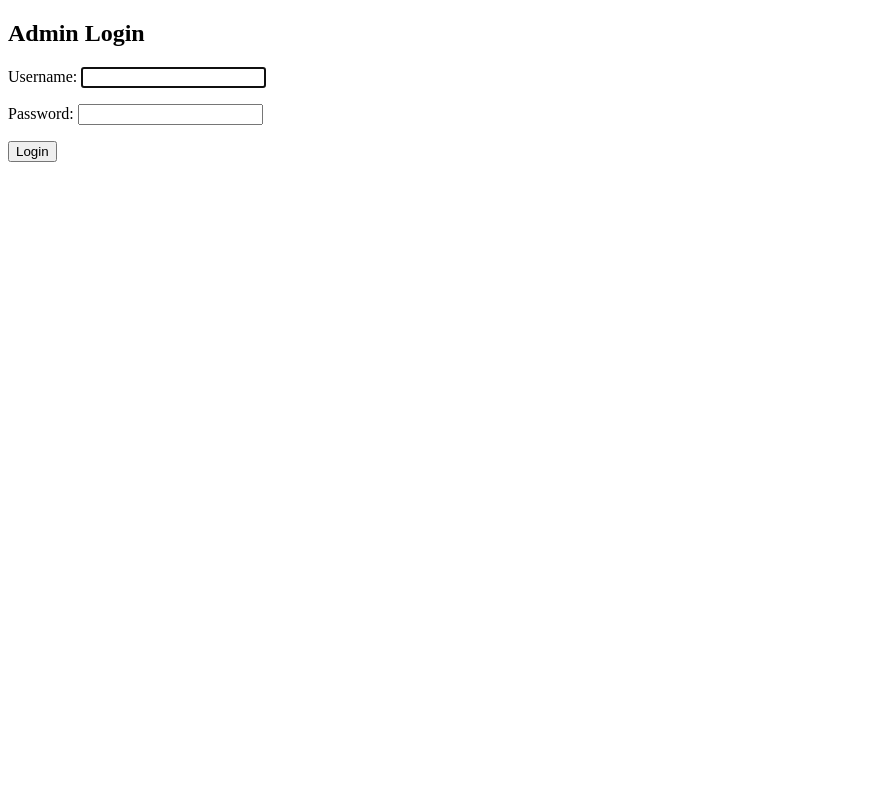
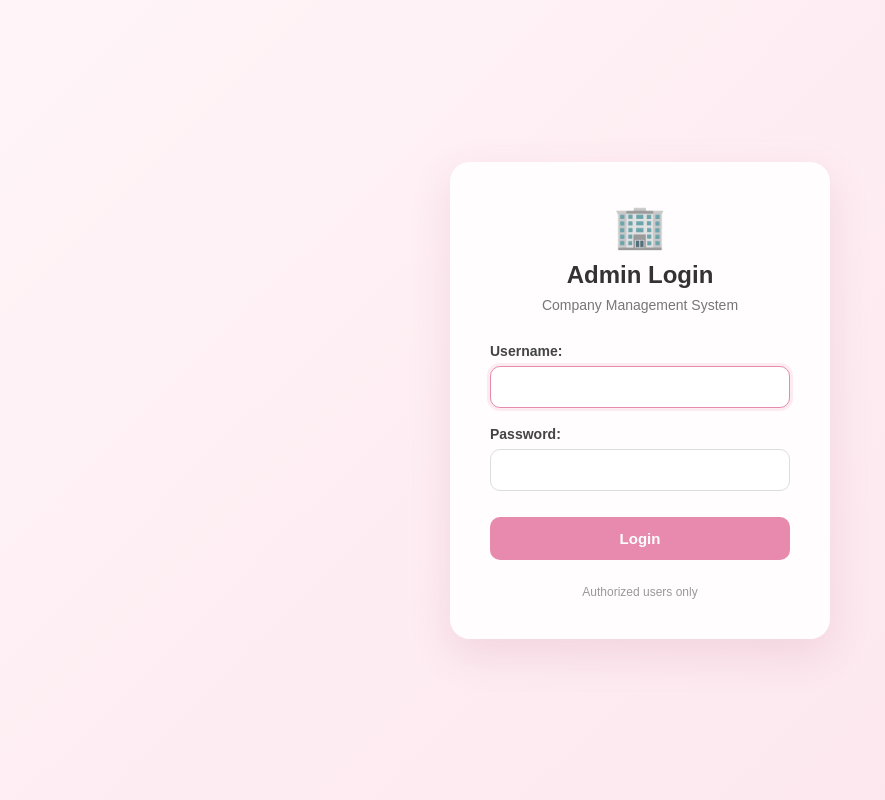
Before and after one commit to geethikalankipalli/company-management-system, a Django app: page /login/ in a window 1280 px wide. Shown: the whole page, without its empty margins (0-885 px from the left). Run offline with Django 5.2, Linux system fonts and the light colour scheme.

Commit message:
Improve login page design

```diff
--- a/core/templates/login.html
+++ b/core/templates/login.html
@@ -1,17 +1,133 @@
 <!DOCTYPE html>
-<html>
+<html lang="en">
 <head>
-    <title>Login</title>
+    <meta charset="UTF-8">
+    <meta name="viewport" content="width=device-width, initial-scale=1.0">
+
+    <title>Admin Login | Company Management System</title>
+
+    <style>
+        * {
+            margin: 0;
+            padding: 0;
+            box-sizing: border-box;
+        }
+
+        body {
+            min-height: 100vh;
+            display: flex;
+            align-items: center;
+            justify-content: center;
+            font-family: Arial, sans-serif;
+            background: linear-gradient(135deg, #fff5f8, #fce4ec);
+        }
+
+        .login-container {
+            width: 380px;
+            padding: 40px;
+            background: rgba(255, 255, 255, 0.9);
+            border-radius: 20px;
+            box-shadow: 0 15px 40px rgba(180, 80, 120, 0.15);
+        }
+
+        .logo {
+            text-align: center;
+            font-size: 42px;
+            margin-bottom: 10px;
+        }
+
+        h2 {
+            text-align: center;
+            color: #333;
+            margin-bottom: 8px;
+        }
+
+        .subtitle {
+            text-align: center;
+            color: #777;
+            font-size: 14px;
+            margin-bottom: 30px;
+        }
+
+        form p {
+            margin-bottom: 18px;
+        }
+
+        label {
+            display: block;
+            margin-bottom: 7px;
+            color: #444;
+            font-size: 14px;
+            font-weight: 600;
+        }
+
+        input {
+            width: 100%;
+            padding: 12px 14px;
+            border: 1px solid #ddd;
+            border-radius: 10px;
+            font-size: 14px;
+            outline: none;
+        }
+
+        input:focus {
+            border-color: #e78aad;
+            box-shadow: 0 0 0 3px rgba(231, 138, 173, 0.15);
+        }
+
+        button {
+            width: 100%;
+            padding: 13px;
+            border: none;
+            border-radius: 10px;
+            background: #e78aad;
+            color: white;
+            font-size: 15px;
+            font-weight: 600;
+            cursor: pointer;
+            margin-top: 8px;
+        }
+
+        button:hover {
+            background: #d96f98;
+        }
+
+        .footer {
+            text-align: center;
+            margin-top: 25px;
+            color: #999;
+            font-size: 12px;
+        }
+    </style>
 </head>
+
 <body>
 
-    <h2>Admin Login</h2>
+    <div class="login-container">
 
-    <form method="post">
-        {% csrf_token %}
-        {{ form.as_p }}
-        <button type="submit">Login</button>
-    </form>
+        <div class="logo">🏢</div>
+
+        <h2>Admin Login</h2>
+
+        <p class="subtitle">
+            Company Management System
+        </p>
+
+        <form method="post">
+            {% csrf_token %}
+
+            {{ form.as_p }}
+
+            <button type="submit">
+                Login
+            </button>
+        </form>
+
+        <div class="footer">
+            Authorized users only
+        </div>
+
+    </div>
 
 </body>
 </html>
```
